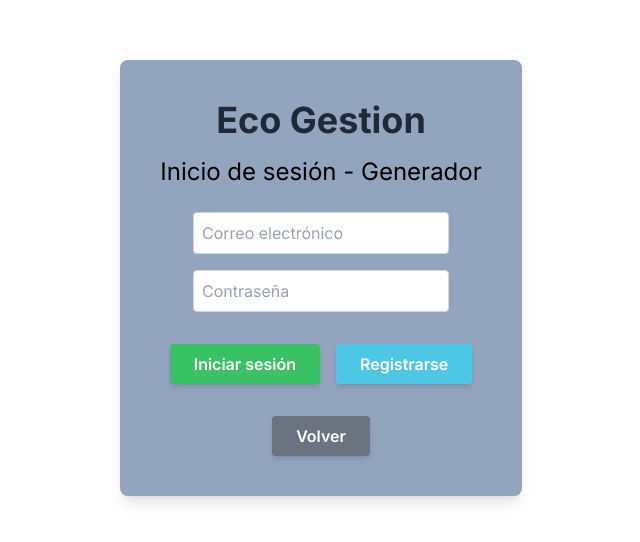
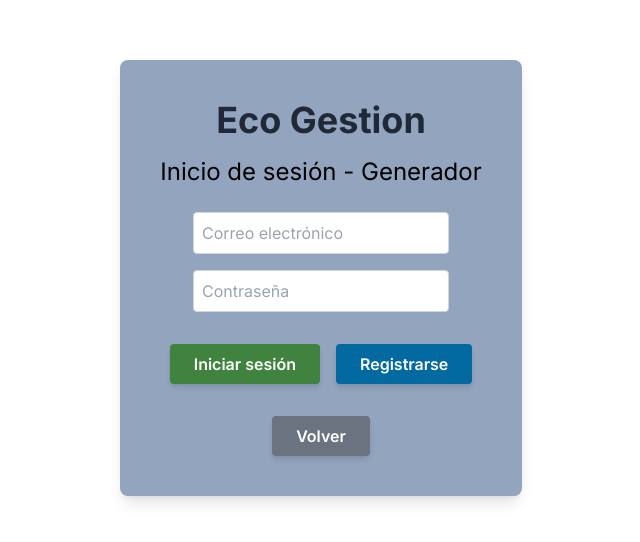
Before and after one commit to EcoGestion/frontend, a Next.js app: page /login/generador in a window 1280 px wide. Shown: the part 122-664 px from the top of the page, without its empty margins (319-959 px from the left). Built offline with nearby package versions, Linux system fonts and the light colour scheme.

Commit message:
Create component for color buttons

```diff
--- a/src/app/login/cooperativa/page.tsx
+++ b/src/app/login/cooperativa/page.tsx
@@ -3,6 +3,8 @@ import { use, useState } from 'react';
 import {auth} from '../../firebaseConfig';
 import {signInWithEmailAndPassword} from "firebase/auth";
 import { useRouter } from 'next/navigation';
+import GreenRoundedButton from '@/components/greenRoundedButton';
+import BlueRoundedButton from '@/components/blueRoundedButton';
 
 // /login/cooperativa
 
@@ -53,18 +55,8 @@ const LoginCooperativa = () => {
             onChange={(e) => setPassword(e.target.value)}
           />
           <div className="flex gap-4 mt-4">
-            <button
-              className="bg-[rgb(57,194,99)] hover:bg-[rgb(50,175,89)] text-white font-semibold py-2 px-6 rounded shadow-md transition duration-300"
-              onClick={handleLogin}
-            >
-              Iniciar sesión
-            </button>
-            <button
-              className="bg-[rgb(76,200,230)] hover:bg-[rgb(68,180,207)] text-white font-semibold py-2 px-6 rounded shadow-md transition duration-300"
-              onClick={handleRegister}
-            >
-              Registrarse
-            </button>
+            <GreenRoundedButton onClick={handleLogin} buttonTitle="Iniciar sesión" />
+            <BlueRoundedButton onClick={handleRegister} buttonTitle="Registrarse" />
           </div>
           <button
             className="bg-gray-500 hover:bg-gray-600 text-white font-semibold py-2 px-6 rounded shadow-md transition duration-300 mt-4"
--- a/src/app/login/generador/page.tsx
+++ b/src/app/login/generador/page.tsx
@@ -3,6 +3,8 @@ import { use, useState } from 'react';
 import {auth} from '../../firebaseConfig';
 import {signInWithEmailAndPassword} from "firebase/auth";
 import { useRouter } from 'next/navigation';
+import GreenRoundedButton from '@/components/greenRoundedButton';
+import BlueRoundedButton from '@/components/blueRoundedButton';
 
 // /login/generador
 
@@ -53,18 +55,8 @@ const LoginGenerador = () => {
             onChange={(e) => setPassword(e.target.value)}
           />
           <div className="flex gap-4 mt-4">
-            <button
-              className="bg-[rgb(57,194,99)] hover:bg-[rgb(50,175,89)] text-white font-semibold py-2 px-6 rounded shadow-md transition duration-300"
-              onClick={handleLogin}
-            >
-              Iniciar sesión
-            </button>
-            <button
-              className="bg-[rgb(76,200,230)] hover:bg-[rgb(68,180,207)] text-white font-semibold py-2 px-6 rounded shadow-md transition duration-300"
-              onClick={handleRegister}
-            >
-              Registrarse
-            </button>
+            <GreenRoundedButton onClick={handleLogin} buttonTitle="Iniciar sesión" />
+            <BlueRoundedButton onClick={handleRegister} buttonTitle="Registrarse" />
           </div>
           <button
             className="bg-gray-500 hover:bg-gray-600 text-white font-semibold py-2 px-6 rounded shadow-md transition duration-300 mt-4"
--- a/src/app/page.tsx
+++ b/src/app/page.tsx
@@ -3,6 +3,8 @@ import React, { useEffect } from 'react';
 import {auth} from './firebaseConfig'
 import { onAuthStateChanged, signOut } from 'firebase/auth';
 import { useRouter } from 'next/navigation';
+import GreenRoundedButton from '../components/greenRoundedButton';
+import BlueRoundedButton from '../components/blueRoundedButton';
 
 const InitialPage = () => {
   const router = useRouter();
@@ -16,18 +18,14 @@ const InitialPage = () => {
       <h1 className='text-4xl font-bold text-gray-800 mb-4'>Bienvenido al sistema EcoGestion</h1>
       <p className='text-lg text-gray-600 mb-6'>Por favor, seleccione su tipo de usuario:</p>
       <div className='flex gap-4'>
-        <button
-          className="bg-[rgb(57,194,99)] hover:bg-[rgb(50,175,89)] text-white font-semibold py-2 px-6 rounded shadow-md transition duration-300"
+        <GreenRoundedButton
           onClick={() => handleLogInTypeSelection('cooperativa')}
-        >
-          Cooperativa
-        </button>
-        <button
-          className="bg-[rgb(76,200,230)] hover:bg-[rgb(68,180,207)] text-white font-semibold py-2 px-6 rounded shadow-md transition duration-300"
+          buttonTitle='Cooperativa'
+        />
+        <BlueRoundedButton
           onClick={() => handleLogInTypeSelection('generador')}
-        >
-          Generador
-        </button>
+          buttonTitle='Generador'
+        />
       </div>
     </div>
   );
--- a/src/app/register/cooperativa/page.tsx
+++ b/src/app/register/cooperativa/page.tsx
@@ -3,6 +3,7 @@ import { useState } from 'react';
 import {auth} from '../../firebaseConfig';
 import { useRouter } from 'next/navigation';
 import { createUserWithEmailAndPassword } from 'firebase/auth';
+import GreenRoundedButton from '@/components/greenRoundedButton';
 
 const SignUpCooperativa = () => {
   const [email, setEmail] = useState('');
@@ -46,12 +47,7 @@ const SignUpCooperativa = () => {
         />
 
         <div className="flex gap-4 mt-4">
-        <button
-          className="bg-[rgb(57,194,99)] hover:bg-[rgb(50,175,89)] text-white font-semibold py-2 px-6 rounded shadow-md transition duration-300"
-          onClick={handleSignUp}
-        >
-            Crear Cuenta
-        </button>
+          <GreenRoundedButton onClick={handleSignUp} buttonTitle="Crear Cuenta" />
         <button
           className="bg-gray-500 hover:bg-gray-600 text-white font-semibold py-2 px-6 rounded shadow-md transition duration-300 "
           onClick={handle_back}
--- a/src/app/register/generador/page.tsx
+++ b/src/app/register/generador/page.tsx
@@ -3,6 +3,7 @@ import { useState } from 'react';
 import {auth} from '../../firebaseConfig';
 import { useRouter } from 'next/navigation';
 import { createUserWithEmailAndPassword } from 'firebase/auth';
+import GreenRoundedButton from '@/components/greenRoundedButton';
 
 const SignUpGenerador = () => {
   const [email, setEmail] = useState('');
@@ -46,12 +47,7 @@ const SignUpGenerador = () => {
         />
 
         <div className="flex gap-4 mt-4">
-        <button
-          className="bg-[rgb(57,194,99)] hover:bg-[rgb(50,175,89)] text-white font-semibold py-2 px-6 rounded shadow-md transition duration-300"
-          onClick={handleSignUp}
-        >
-            Crear Cuenta
-        </button>
+        <GreenRoundedButton onClick={handleSignUp} buttonTitle="Crear Cuenta" />
         <button
           className="bg-gray-500 hover:bg-gray-600 text-white font-semibold py-2 px-6 rounded shadow-md transition duration-300 "
           onClick={handle_back}
--- /dev/null
+++ b/src/components/blueRoundedButton.tsx
@@ -0,0 +1,14 @@
+// BLUE ROUNDED BUTTON
+
+const BlueRoundedButton = ({ onClick, buttonTitle }) => {
+    return (
+        <button
+            className="bg-sky-700 hover:bg-sky-500 text-white font-semibold py-2 px-6 rounded shadow-md transition duration-300"
+            onClick={onClick}
+        >
+            {buttonTitle}
+        </button>
+    );
+};
+
+export default BlueRoundedButton;
--- /dev/null
+++ b/src/components/greenRoundedButton.tsx
@@ -0,0 +1,14 @@
+// GREEN ROUNDED BUTTON
+
+const GreenRoundedButton = ({ onClick, buttonTitle }) => {
+    return (
+        <button
+            className="bg-[rgb(63,131,62)] hover:bg-[rgb(94,197,93)] text-white font-semibold py-2 px-6 rounded shadow-md transition duration-300"
+            onClick={onClick}
+        >
+            {buttonTitle}
+        </button>
+    );
+};
+
+export default GreenRoundedButton;
```
